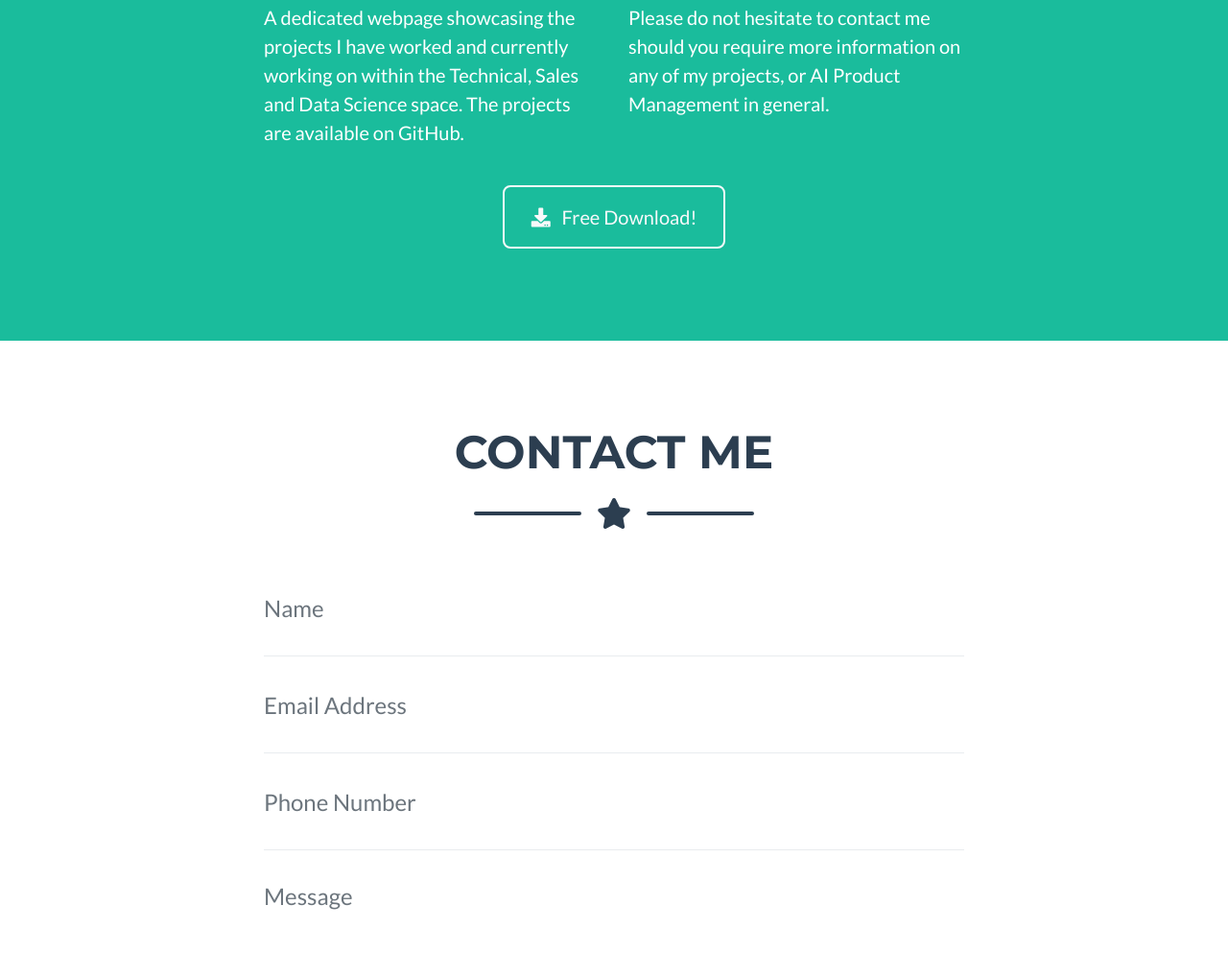
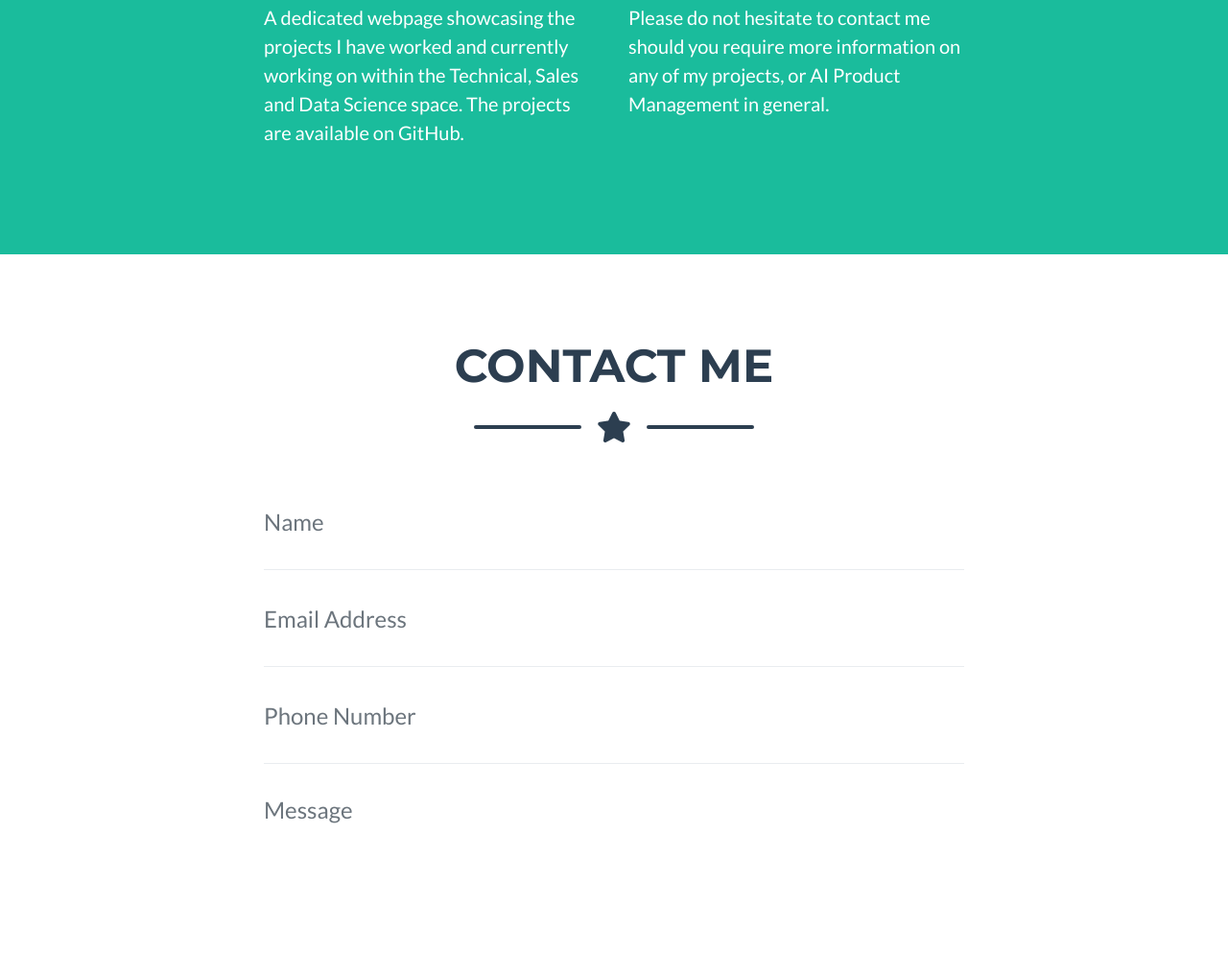
Before and after one commit to SnaggaTron/Sowande-Snagg, a website with bundled scripts: page index.html in a window 1280 px wide. Shown: the part 1867-2860 px from the top of the page at 96% size. Built offline with nearby package versions, Linux system fonts and the light colour scheme.

Commit message:
Update index.html

```diff
--- a/index.html
+++ b/index.html
@@ -198,12 +198,12 @@
       </div>
 
       <!-- About Section Button -->
-      <div class="text-center mt-4">
+    <!--  <div class="text-center mt-4">
         <a class="btn btn-xl btn-outline-light" href="https://startbootstrap.com/themes/freelancer/">
           <i class="fas fa-download mr-2"></i>
-          Free Download!
+
         </a>
-      </div>
+      </div> -->
 
     </div>
   </section>
```
